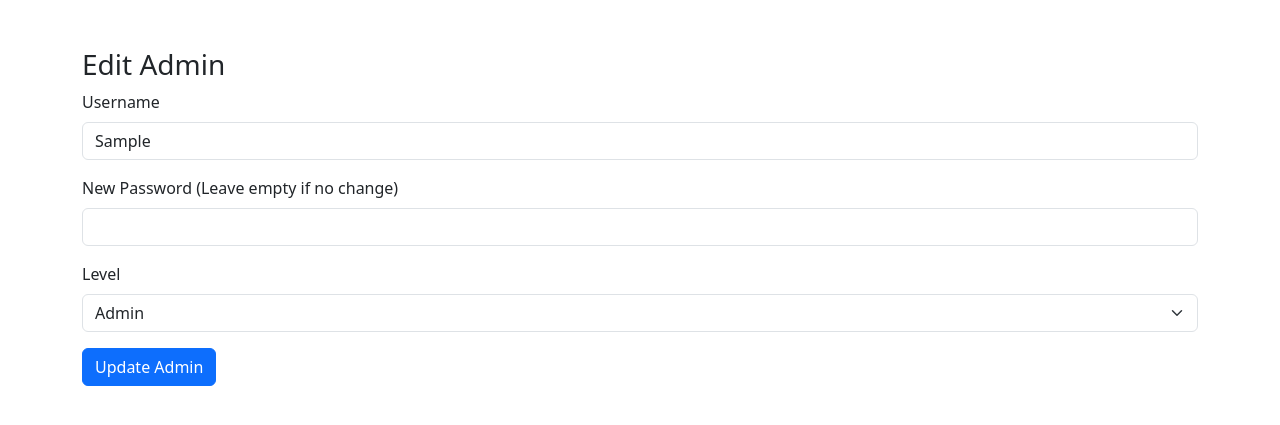
After one commit to rendids/absence_use_fonte, a PHP site: page /edit_admin.php?id=1 in a window 1280 px wide. The commit adds this page. Shown: the top 425 px of the page. Run offline with PHP 8.4, Linux system fonts and the light colour scheme; the visitor is signed in with stand-in values (Sample User, id 1); tables that the repository leaves empty or names only in its code hold one stand-in row (values such as "Sample post").

Commit message:
admin crud

```diff
--- /dev/null
+++ b/edit_admin.php
@@ -0,0 +1,96 @@
+<?php
+session_start();
+
+// Ensure user is logged in and has admin privileges
+if (!isset($_SESSION['id_admin']) || $_SESSION['level'] !== 'admin') {
+    header("Location: login.php"); // Redirect to login if not logged in or not admin
+    exit();
+}
+
+include 'koneksi.php'; // Include database connection file
+
+// Check if ID is passed via GET
+if (isset($_GET['id'])) {
+    $id = $_GET['id'];
+
+    // Query to fetch admin data
+    $query = "SELECT * FROM admin WHERE id_admin = '$id'";
+    $result = $conn->query($query);
+    $data = $result->fetch_assoc();
+
+    if ($_SERVER['REQUEST_METHOD'] === 'POST') {
+        // Get the form data
+        $username = mysqli_real_escape_string($conn, $_POST['username']);
+        $password = mysqli_real_escape_string($conn, $_POST['password']);
+        $level = mysqli_real_escape_string($conn, $_POST['level']); // Get level from form
+
+        // If password is provided, hash it
+        if (!empty($password)) {
+            $password_hashed = password_hash($password, PASSWORD_DEFAULT);
+            $update_query = "UPDATE admin SET user = '$username', password = '$password_hashed', level = '$level' WHERE id_admin = '$id'";
+        } else {
+            // If password is empty, do not update the password
+            $update_query = "UPDATE admin SET user = '$username', level = '$level' WHERE id_admin = '$id'";
+        }
+
+        // Execute the update query
+        if ($conn->query($update_query)) {
+            header("Location: admin_list.php"); // Redirect to the list of admins after successful update
+            exit();
+        } else {
+            $error = "Error updating admin.";
+        }
+    }
+} else {
+    header("Location: admin_list.php"); // If ID is not provided, redirect to list
+    exit();
+}
+
+?>
+
+<!DOCTYPE html>
+<html lang="en">
+<head>
+    <meta charset="UTF-8">
+    <meta name="viewport" content="width=device-width, initial-scale=1.0">
+    <title>Edit Admin</title>
+    <link href="https://cdn.jsdelivr.net/npm/bootstrap@5.3.0-alpha1/dist/css/bootstrap.min.css" rel="stylesheet" />
+</head>
+<body>
+
+<div class="container mt-5">
+    <h3>Edit Admin</h3>
+
+    <!-- Display error message if any -->
+    <?php if (isset($error)) : ?>
+        <div class="alert alert-danger"><?php echo $error; ?></div>
+    <?php endif; ?>
+
+    <!-- Edit Form -->
+    <form method="POST" action="">
+        <div class="mb-3">
+            <label for="username" class="form-label">Username</label>
+            <input type="text" class="form-control" id="username" name="username" value="<?php echo $data['user']; ?>" required>
+        </div>
+
+        <div class="mb-3">
+            <label for="password" class="form-label">New Password (Leave empty if no change)</label>
+            <input type="password" class="form-control" id="password" name="password">
+        </div>
+
+        <div class="mb-3">
+            <label for="level" class="form-label">Level</label>
+            <select class="form-select" id="level" name="level" required>
+                <option value="admin" <?php echo ($data['level'] === 'admin') ? 'selected' : ''; ?>>Admin</option>
+                <option value="operator" <?php echo ($data['level'] === 'operator') ? 'selected' : ''; ?>>Operator</option>
+            </select>
+        </div>
+
+        <button type="submit" class="btn btn-primary">Update Admin</button>
+    </form>
+</div>
+
+<script src="https://cdn.jsdelivr.net/npm/@popperjs/core@2.11.6/dist/umd/popper.min.js"></script>
+<script src="https://cdn.jsdelivr.net/npm/bootstrap@5.3.0-alpha1/dist/js/bootstrap.min.js"></script>
+</body>
+</html>
```
Also changed, not shown: admin_list.php (added, +65 -0 lines), delete_admin.php (added, +29 -0 lines), tambah-admin.php (+12 -1 lines).
